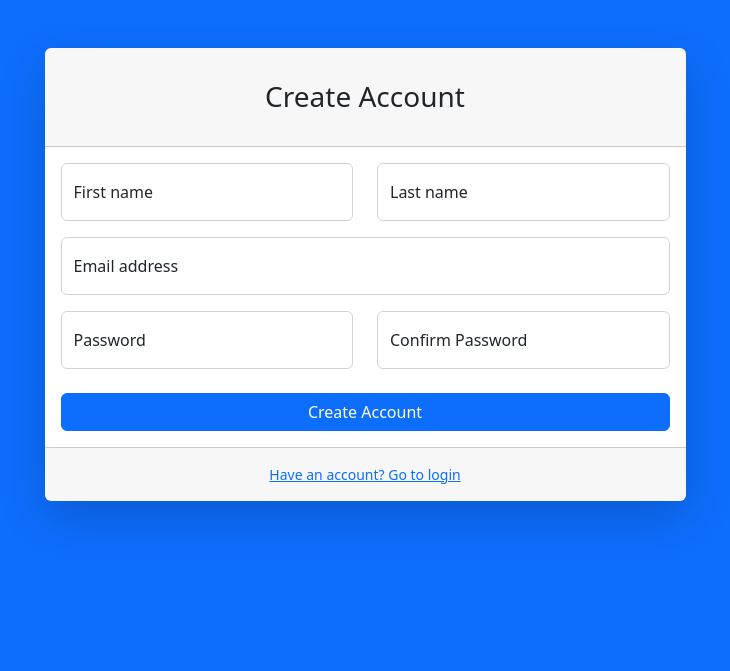
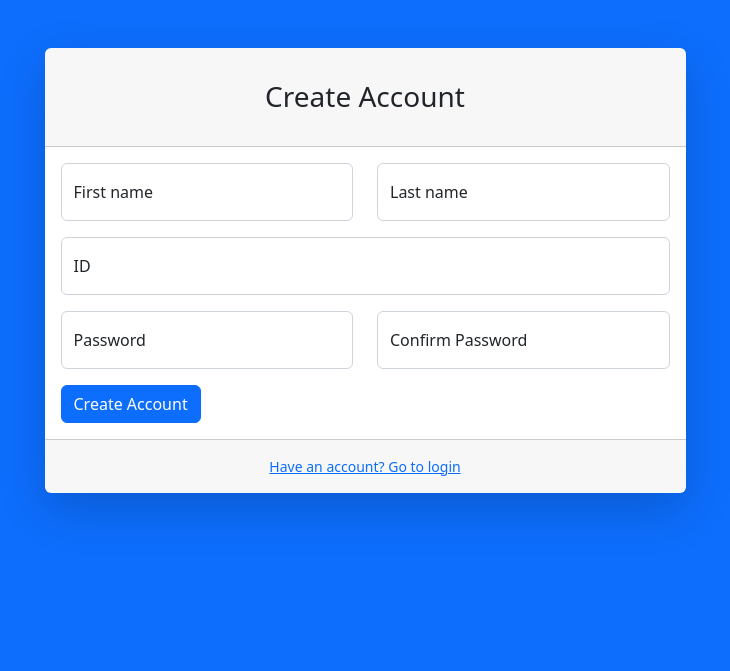
Before and after one commit to treelog/webserver, a Flask app: page /register in a window 1280 px wide. Shown: the top 671 px of the page, without its empty margins (275-1005 px from the left). Run offline with Flask 2, Linux system fonts and the light colour scheme; some libraries are stand-ins or nearby versions.

Commit message:
login register

```diff
--- a/app.py
+++ b/app.py
@@ -1,6 +1,13 @@
 from flask import Flask, render_template, request, redirect, url_for
+from pymongo import MongoClient
+from db import add_user, init_db
+
+client = MongoClient('localhost', 27017)
+db = client.ntrack
+init_db(db)
 
 app = Flask(__name__)
+
 
 @app.route('/')
 def index():
@@ -14,13 +21,40 @@ def index2():
 def login():
     return render_template('login.html')
 
+@app.route('/loginhandler', methods=['GET', 'POST'])
+def loginhandler():
+    if request.method == 'POST':
+        id = request.form['inputId']
+        password = request.form['inputPassword']
+        user = db['users'].find_one({'id': id})
+        if user is None:
+            return redirect(url_for('login'))
+        if user['password'] == password:
+            return redirect(url_for('index'))
+        else:
+            return redirect(url_for('login'))
+
 @app.route('/register')
 def register():
     return render_template('register.html')
 
+@app.route('/registerhandler', methods=['GET', 'POST'])
+def registerhandler():
+    if request.method == 'POST':
+        id = request.form['inputId']
+        password = request.form['inputPassword']
+        first_name = request.form['inputFirstName']
+        last_name = request.form['inputLastName']
+        user_inform = {'id': id, 'password': password, 'first_name': first_name, 'last_name': last_name}
+        print('user_inform: ', user_inform)
+        if add_user(db, user_inform=user_inform):
+            return redirect(url_for('login'))
+        else:
+            return redirect(url_for('register'))
+
 @app.route('/charts')
 def charts():
-    return render_template('charts.html')
+    return render_template('ch5arts.html')
 
 @app.route('/tables')
 def tables():
--- a/templates/register.html
+++ b/templates/register.html
@@ -20,46 +20,44 @@
                                 <div class="card shadow-lg border-0 rounded-lg mt-5">
                                     <div class="card-header"><h3 class="text-center font-weight-light my-4">Create Account</h3></div>
                                     <div class="card-body">
-                                        <form>
+                                        <form action="/registerhandler" method="POST">
                                             <div class="row mb-3">
                                                 <div class="col-md-6">
                                                     <div class="form-floating mb-3 mb-md-0">
-                                                        <input class="form-control" id="inputFirstName" type="text" placeholder="Enter your first name" />
+                                                        <input class="form-control" id="inputFirstName" type="text" name="inputFirstName" placeholder="Enter your first name" />
                                                         <label for="inputFirstName">First name</label>
                                                     </div>
                                                 </div>
                                                 <div class="col-md-6">
                                                     <div class="form-floating">
-                                                        <input class="form-control" id="inputLastName" type="text" placeholder="Enter your last name" />
+                                                        <input class="form-control" id="inputLastName" type="text" name='inputLastName' placeholder="Enter your last name" />
                                                         <label for="inputLastName">Last name</label>
                                                     </div>
                                                 </div>
                                             </div>
                                             <div class="form-floating mb-3">
-                                                <input class="form-control" id="inputEmail" type="email" placeholder="name@example.com" />
-                                                <label for="inputEmail">Email address</label>
+                                                <input class="form-control" id="inputId" type="text" name="inputId" placeholder="ID"/></input>
+                                                <label for="inputId">ID</label>
                                             </div>
                                             <div class="row mb-3">
                                                 <div class="col-md-6">
                                                     <div class="form-floating mb-3 mb-md-0">
-                                                        <input class="form-control" id="inputPassword" type="password" placeholder="Create a password" />
+                                                        <input class="form-control" id="inputPassword" type="password" name="inputPassword" placeholder="Create a password" />
                                                         <label for="inputPassword">Password</label>
                                                     </div>
                                                 </div>
                                                 <div class="col-md-6">
                                                     <div class="form-floating mb-3 mb-md-0">
-                                                        <input class="form-control" id="inputPasswordConfirm" type="password" placeholder="Confirm password" />
+                                                        <input class="form-control" id="inputPasswordConfirm" type="password" name="inputPasswordConfirm" placeholder="Confirm password" />
                                                         <label for="inputPasswordConfirm">Confirm Password</label>
                                                     </div>
                                                 </div>
                                             </div>
-                                            <div class="mt-4 mb-0">
-                                                <div class="d-grid"><a class="btn btn-primary btn-block" href="login.html">Create Account</a></div>
-                                            </div>
+                                            <input type="submit" class="btn btn-primary btn-block" value="Create Account" />
                                         </form>
                                     </div>
                                     <div class="card-footer text-center py-3">
-                                        <div class="small"><a href="login.html">Have an account? Go to login</a></div>
+                                        <div class="small"><a href="login">Have an account? Go to login</a></div>
                                     </div>
                                 </div>
                             </div>
```
Also changed, not shown: db.py (added, +19 -0 lines), templates/login.html (+5 -5 lines), 1 other file.
